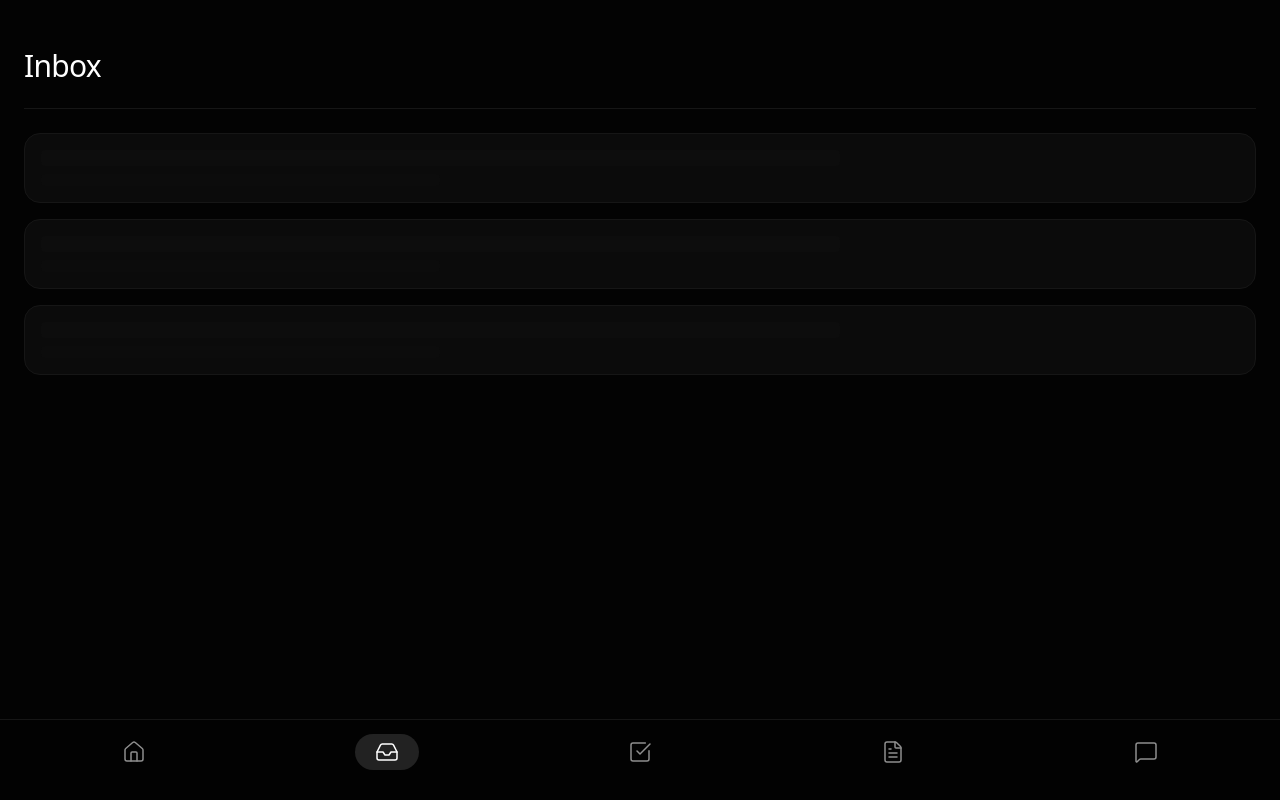
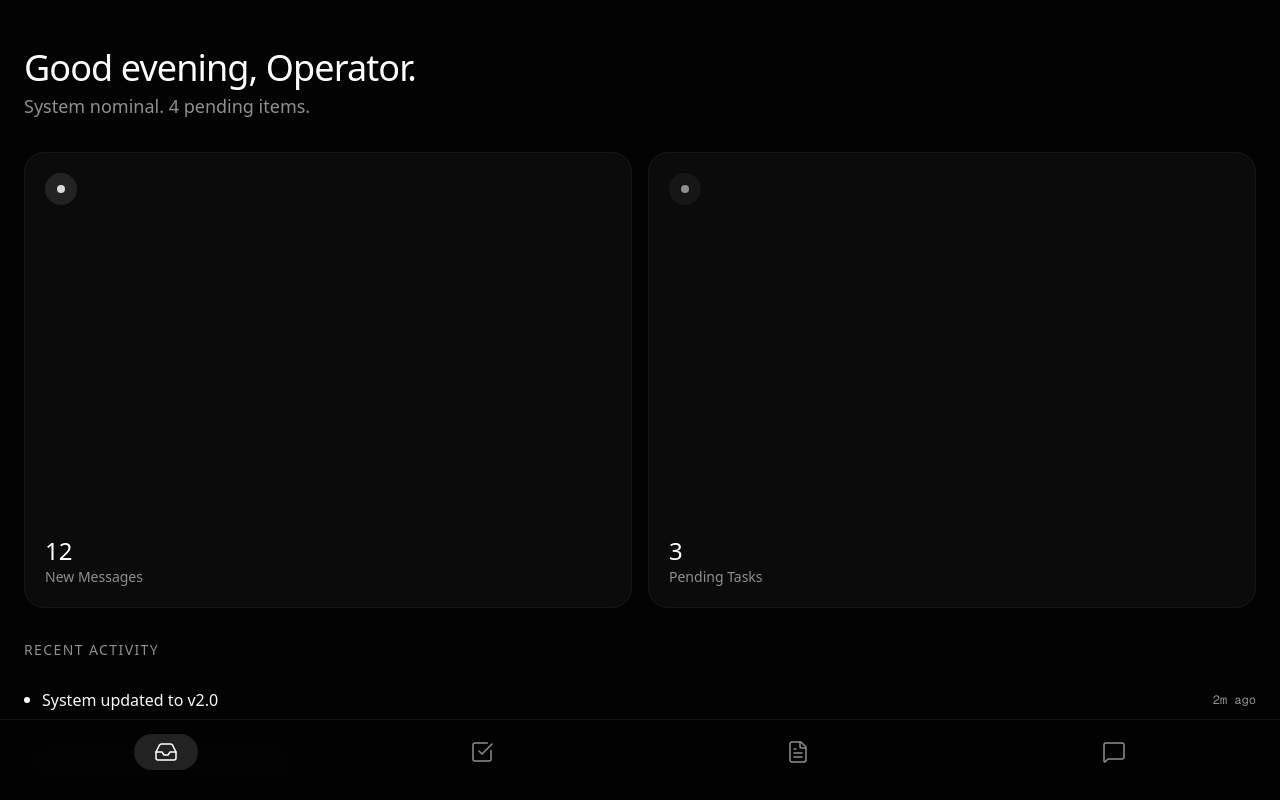
Before and after one commit to ChetanG111/life-os, a Next.js app: page /inbox in a window 1280 px wide. Shown: the top 800 px of the page. Built offline with nearby package versions, Linux system fonts and the light colour scheme.

Commit message:
feat: animate all elements and merge home into inbox

```diff
--- a/app/chat/page.tsx
+++ b/app/chat/page.tsx
@@ -1,28 +1,71 @@
+"use client"
+
+import { motion, Variants } from "framer-motion"
+
+const container: Variants = {
+  hidden: { opacity: 0 },
+  show: {
+    opacity: 1,
+    transition: {
+      staggerChildren: 0.1
+    }
+  }
+}
+
+const item: Variants = {
+  hidden: { opacity: 0, y: 20 },
+  show: {
+    opacity: 1,
+    y: 0,
+    transition: {
+      type: "spring",
+      stiffness: 400,
+      damping: 30
+    }
+  }
+}
+
 export default function ChatPage() {
   return (
     <div className="flex h-[calc(100vh-6rem)] flex-col p-4 pt-12">
-      <h1 className="mb-6 text-3xl font-light tracking-tight text-white px-2">Chat</h1>
+      <motion.h1
+        initial={{ opacity: 0, y: -20 }}
+        animate={{ opacity: 1, y: 0 }}
+        className="mb-6 text-3xl font-light tracking-tight text-white px-2"
+      >
+        Chat
+      </motion.h1>
 
-      <div className="flex-1 space-y-4 overflow-y-auto pb-4">
-        <div className="flex justify-end">
+      <motion.div
+        variants={container}
+        initial="hidden"
+        animate="show"
+        className="flex-1 space-y-4 overflow-y-auto pb-4"
+      >
+        <motion.div variants={item} className="flex justify-end">
           <div className="max-w-[80%] rounded-2xl bg-primary px-4 py-2 text-primary-foreground">
             <p className="text-sm">System status check.</p>
           </div>
-        </div>
-        <div className="flex justify-start">
+        </motion.div>
+        <motion.div variants={item} className="flex justify-start">
           <div className="max-w-[80%] rounded-2xl bg-muted px-4 py-2 text-foreground">
             <p className="text-sm">All systems nominal. Dark mode engaged.</p>
           </div>
-        </div>
-      </div>
+        </motion.div>
+      </motion.div>
 
-      <div className="relative mt-auto">
+      <motion.div
+        initial={{ opacity: 0, y: 20 }}
+        animate={{ opacity: 1, y: 0 }}
+        transition={{ delay: 0.4 }}
+        className="relative mt-auto"
+      >
         <input
           type="text"
           placeholder="Enter command..."
           className="w-full rounded-full border border-border bg-muted/50 px-4 py-3 text-sm focus:border-primary focus:outline-none focus:ring-0 placeholder:text-muted-foreground/50"
         />
-      </div>
+      </motion.div>
     </div>
   )
 }
--- a/app/inbox/page.tsx
+++ b/app/inbox/page.tsx
@@ -1,16 +1,125 @@
+"use client"
+
+import { motion, Variants } from "framer-motion"
+
+const container: Variants = {
+  hidden: { opacity: 0 },
+  show: {
+    opacity: 1,
+    transition: {
+      staggerChildren: 0.1
+    }
+  }
+}
+
+const item: Variants = {
+  hidden: { opacity: 0, y: 20 },
+  show: {
+    opacity: 1,
+    y: 0,
+    transition: {
+      type: "spring",
+      stiffness: 400,
+      damping: 30
+    }
+  }
+}
+
 export default function InboxPage() {
+  const time = new Date().getHours()
+  const greeting = time < 12 ? "Good morning" : time < 18 ? "Good afternoon" : "Good evening"
+
   return (
-    <div className="p-6 pt-12 space-y-6">
-      <h1 className="text-3xl font-light tracking-tight text-white">Inbox</h1>
-      <div className="h-px w-full bg-border" />
-      <div className="space-y-4">
+    <motion.div
+      variants={container}
+      initial="hidden"
+      animate="show"
+      className="p-6 pt-12 space-y-8"
+    >
+      {/* Header */}
+      <motion.div variants={item} className="space-y-1">
+        <h1 className="text-4xl font-light tracking-tight text-white">{greeting}, Operator.</h1>
+        <p className="text-muted-foreground text-lg">System nominal. 4 pending items.</p>
+      </motion.div>
+
+      {/* Quick Status */}
+      <motion.div variants={item} className="grid grid-cols-2 gap-4">
+        <motion.div
+          whileHover={{ scale: 1.02 }}
+          whileTap={{ scale: 0.98 }}
+          className="rounded-2xl bg-card border border-border p-5 flex flex-col justify-between aspect-[4/3] cursor-pointer"
+        >
+          <div className="size-8 rounded-full bg-primary/10 flex items-center justify-center">
+            <div className="size-2 rounded-full bg-primary animate-pulse" />
+          </div>
+          <div>
+            <div className="text-2xl font-medium text-white">12</div>
+            <div className="text-sm text-muted-foreground">New Messages</div>
+          </div>
+        </motion.div>
+        <motion.div
+          whileHover={{ scale: 1.02 }}
+          whileTap={{ scale: 0.98 }}
+          className="rounded-2xl bg-card border border-border p-5 flex flex-col justify-between aspect-[4/3] cursor-pointer"
+        >
+          <div className="size-8 rounded-full bg-muted flex items-center justify-center">
+             <div className="size-2 rounded-full bg-muted-foreground" />
+          </div>
+          <div>
+            <div className="text-2xl font-medium text-white">3</div>
+            <div className="text-sm text-muted-foreground">Pending Tasks</div>
+          </div>
+        </motion.div>
+      </motion.div>
+
+      {/* Recent Activity / Feed */}
+      <motion.div variants={item} className="space-y-4">
+        <h2 className="text-sm font-medium uppercase tracking-widest text-muted-foreground">Recent Activity</h2>
+        <div className="space-y-3">
+          {[
+            { title: "System updated to v2.0", time: "2m ago", type: "system" },
+            { title: "New note created: 'Project Alpha'", time: "1h ago", type: "note" },
+            { title: "Task completed: 'Deploy to prod'", time: "3h ago", type: "task" },
+          ].map((activity, i) => (
+            <motion.div
+              key={i}
+              variants={item}
+              className="group flex items-center justify-between py-3 border-b border-border/50 last:border-0"
+            >
+              <div className="flex items-center gap-3">
+                 <div className="size-1.5 rounded-full bg-primary" />
+                 <span className="text-base font-light text-foreground group-hover:text-white transition-colors">{activity.title}</span>
+              </div>
+              <span className="text-xs text-muted-foreground font-mono">{activity.time}</span>
+            </motion.div>
+          ))}
+        </div>
+      </motion.div>
+
+      {/* Existing Inbox Items - Renamed to Incoming */}
+      <motion.div variants={item} className="space-y-4">
+        <h2 className="text-sm font-medium uppercase tracking-widest text-muted-foreground">Incoming</h2>
         {[1, 2, 3].map((i) => (
-          <div key={i} className="rounded-xl border border-border bg-card p-4 transition-transform active:scale-[0.98]">
+          <motion.div
+            key={i}
+            variants={item}
+            whileTap={{ scale: 0.98 }}
+            className="rounded-xl border border-border bg-card p-4"
+          >
             <div className="h-4 w-2/3 rounded bg-muted/20 mb-2" />
             <div className="h-3 w-1/3 rounded bg-muted/10" />
-          </div>
+          </motion.div>
         ))}
-      </div>
-    </div>
+      </motion.div>
+
+      {/* Action Button */}
+      <motion.button
+        variants={item}
+        whileTap={{ scale: 0.95 }}
+        className="w-full rounded-full bg-primary py-4 text-primary-foreground font-medium text-lg"
+      >
+        Initiate Sync
+      </motion.button>
+    </motion.div>
   )
 }
--- a/app/notes/page.tsx
+++ b/app/notes/page.tsx
@@ -1,19 +1,58 @@
+"use client"
+
+import { motion, Variants } from "framer-motion"
+
+const container: Variants = {
+  hidden: { opacity: 0 },
+  show: {
+    opacity: 1,
+    transition: {
+      staggerChildren: 0.1
+    }
+  }
+}
+
+const item: Variants = {
+  hidden: { opacity: 0, y: 20 },
+  show: {
+    opacity: 1,
+    y: 0,
+    transition: {
+      type: "spring",
+      stiffness: 400,
+      damping: 30
+    }
+  }
+}
+
 export default function NotesPage() {
   return (
-    <div className="p-6 pt-12 space-y-6">
-      <h1 className="text-3xl font-light tracking-tight text-white">Notes</h1>
-      <div className="grid grid-cols-2 gap-4">
+    <motion.div
+      variants={container}
+      initial="hidden"
+      animate="show"
+      className="p-6 pt-12 space-y-6"
+    >
+      <motion.div variants={item}>
+        <h1 className="text-3xl font-light tracking-tight text-white">Notes</h1>
+      </motion.div>
+      <motion.div variants={container} className="grid grid-cols-2 gap-4">
         {[1, 2, 3, 4].map((i) => (
-          <div key={i} className="aspect-[3/4] rounded-xl border border-border bg-card p-4 transition-transform active:scale-[0.98]">
+          <motion.div
+            key={i}
+            variants={item}
+            whileTap={{ scale: 0.96 }}
+            className="aspect-[3/4] rounded-xl border border-border bg-card p-4"
+          >
             <div className="h-4 w-full rounded bg-muted/20 mb-2" />
             <div className="space-y-2">
               <div className="h-2 w-full rounded bg-muted/10" />
               <div className="h-2 w-4/5 rounded bg-muted/10" />
               <div className="h-2 w-3/5 rounded bg-muted/10" />
             </div>
-          </div>
+          </motion.div>
         ))}
-      </div>
-    </div>
+      </motion.div>
+    </motion.div>
   )
 }
--- a/app/page.tsx
+++ b/app/page.tsx
@@ -1,61 +1,5 @@
+import { redirect } from "next/navigation"
+
 export default function Home() {
-  const time = new Date().getHours()
-  const greeting = time < 12 ? "Good morning" : time < 18 ? "Good afternoon" : "Good evening"
-
-  return (
-    <div className="p-6 pt-12 space-y-8">
-      {/* Header */}
-      <div className="space-y-1">
-        <h1 className="text-4xl font-light tracking-tight text-white">{greeting}, Operator.</h1>
-        <p className="text-muted-foreground text-lg">System nominal. 4 pending items.</p>
-      </div>
-
-      {/* Quick Status */}
-      <div className="grid grid-cols-2 gap-4">
-        <div className="rounded-2xl bg-card border border-border p-5 flex flex-col justify-between aspect-[4/3] active:scale-95 transition-transform">
-          <div className="size-8 rounded-full bg-primary/10 flex items-center justify-center">
-            <div className="size-2 rounded-full bg-primary animate-pulse" />
-          </div>
-          <div>
-            <div className="text-2xl font-medium text-white">12</div>
-            <div className="text-sm text-muted-foreground">Inbox</div>
-          </div>
-        </div>
-        <div className="rounded-2xl bg-card border border-border p-5 flex flex-col justify-between aspect-[4/3] active:scale-95 transition-transform">
-          <div className="size-8 rounded-full bg-muted flex items-center justify-center">
-             <div className="size-2 rounded-full bg-muted-foreground" />
-          </div>
-          <div>
-            <div className="text-2xl font-medium text-white">3</div>
-            <div className="text-sm text-muted-foreground">Tasks</div>
-          </div>
-        </div>
-      </div>
-
-      {/* Recent Activity / Feed */}
-      <div className="space-y-4">
-        <h2 className="text-sm font-medium uppercase tracking-widest text-muted-foreground">Recent Activity</h2>
-        <div className="space-y-3">
-          {[
-            { title: "System updated to v2.0", time: "2m ago", type: "system" },
-            { title: "New note created: 'Project Alpha'", time: "1h ago", type: "note" },
-            { title: "Task completed: 'Deploy to prod'", time: "3h ago", type: "task" },
-          ].map((item, i) => (
-            <div key={i} className="group flex items-center justify-between py-3 border-b border-border/50 last:border-0">
-              <div className="flex items-center gap-3">
-                 <div className="size-1.5 rounded-full bg-primary" />
-                 <span className="text-base font-light text-foreground group-hover:text-white transition-colors">{item.title}</span>
-              </div>
-              <span className="text-xs text-muted-foreground font-mono">{item.time}</span>
-            </div>
-          ))}
-        </div>
-      </div>
-
-      {/* Action Button */}
-      <button className="w-full rounded-full bg-primary py-4 text-primary-foreground font-medium text-lg active:scale-95 transition-transform">
-        Initiate Sync
-      </button>
-    </div>
-  )
+  redirect("/inbox")
 }
--- a/app/tasks/page.tsx
+++ b/app/tasks/page.tsx
@@ -1,16 +1,55 @@
+"use client"
+
+import { motion, Variants } from "framer-motion"
+
+const container: Variants = {
+  hidden: { opacity: 0 },
+  show: {
+    opacity: 1,
+    transition: {
+      staggerChildren: 0.1
+    }
+  }
+}
+
+const item: Variants = {
+  hidden: { opacity: 0, y: 20 },
+  show: {
+    opacity: 1,
+    y: 0,
+    transition: {
+      type: "spring",
+      stiffness: 400,
+      damping: 30
+    }
+  }
+}
+
 export default function TasksPage() {
   return (
-    <div className="p-6 pt-12 space-y-6">
-      <h1 className="text-3xl font-light tracking-tight text-white">Tasks</h1>
-      <div className="h-px w-full bg-border" />
-      <div className="space-y-2">
+    <motion.div
+      variants={container}
+      initial="hidden"
+      animate="show"
+      className="p-6 pt-12 space-y-6"
+    >
+      <motion.div variants={item}>
+        <h1 className="text-3xl font-light tracking-tight text-white">Tasks</h1>
+      </motion.div>
+      <motion.div variants={item} className="h-px w-full bg-border" />
+      <motion.div variants={container} className="space-y-2">
         {["Review system architecture", "Update dark mode palette", "Optimize motion primitives"].map((task, i) => (
-          <div key={i} className="flex items-center gap-4 rounded-xl border border-border bg-card p-4 transition-transform active:scale-[0.98]">
+          <motion.div
+            key={i}
+            variants={item}
+            whileTap={{ scale: 0.98 }}
+            className="flex items-center gap-4 rounded-xl border border-border bg-card p-4"
+          >
             <div className="size-5 rounded-full border border-muted-foreground/30" />
             <span className="text-sm font-medium">{task}</span>
-          </div>
+          </motion.div>
         ))}
-      </div>
-    </div>
+      </motion.div>
+    </motion.div>
   )
 }
--- a/components/layout/bottom-nav.tsx
+++ b/components/layout/bottom-nav.tsx
@@ -2,12 +2,11 @@
 
 import Link from "next/link"
 import { usePathname } from "next/navigation"
-import { Inbox, CheckSquare, FileText, MessageSquare, Home } from "lucide-react"
+import { Inbox, CheckSquare, FileText, MessageSquare } from "lucide-react"
 import { motion } from "framer-motion"
 import { cn } from "@/lib/utils"
 
 const items = [
-  { href: "/", icon: Home, label: "Home" }, // Added Home for the root page
   { href: "/inbox", icon: Inbox, label: "Inbox" },
   { href: "/tasks", icon: CheckSquare, label: "Tasks" },
   { href: "/notes", icon: FileText, label: "Notes" },
```
